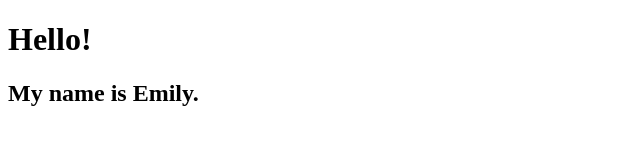
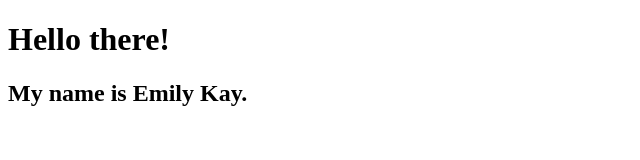
Before and after one commit to virtual-addiction/demo1213, a plain HTML site: page root/index.html in a window 1280 px wide. Shown: the whole page, without its empty margins (0-640 px from the left). Drawn offline with Linux system fonts and the light colour scheme.

Commit message:
local update to index
- edited main heading
- added last name

```diff
--- a/root/index.html
+++ b/root/index.html
@@ -5,7 +5,7 @@
     <title>GitHub demo</title>
 </head>
 <body>
-    <h1>Hello!</h1>
-    <h2>My name is Emily.</h2>
+    <h1>Hello there!</h1>
+    <h2>My name is Emily Kay.</h2>
 </body>
 </html>
```
